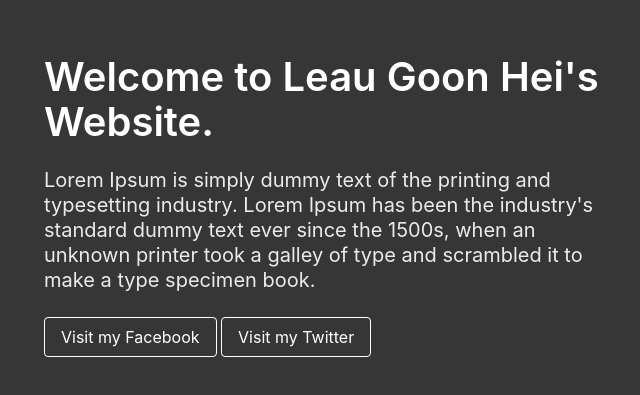
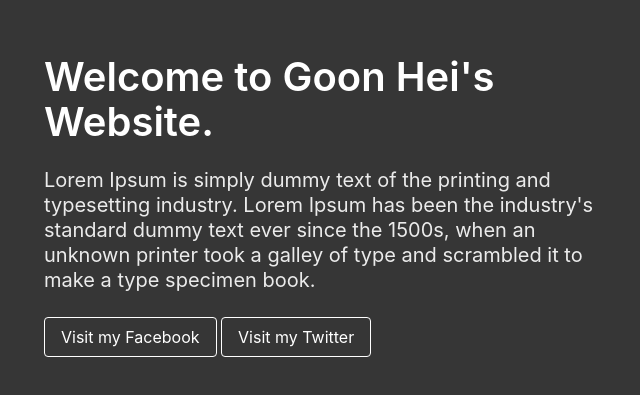
Before and after one commit to Goon-Hei/leaugoonhei.github.io, a plain HTML site: page index.html in a window 1280 px wide. Shown: the part 195-590 px from the top of the page, without its empty margins (314-954 px from the left). Drawn offline with nearby package versions, Linux system fonts and the light colour scheme.

Commit message:
Update index.html

```diff
--- a/index.html
+++ b/index.html
@@ -13,7 +13,7 @@
             <div class="columns is-vcentered is-centered">
                 <div class="column is-6">
                     <div class="block">
-                        <h1 class="title is-2">Welcome to Leau Goon Hei's Website.</h1>
+                        <h1 class="title is-2">Welcome to Goon Hei's Website.</h1>
                     </div>
                     <div class="block">
                         <h2 class="subtitle">Lorem Ipsum is simply dummy text of the printing and typesetting industry. Lorem Ipsum has been the industry's standard dummy text ever since the 1500s, when an unknown printer took a galley of type and scrambled it to make a type specimen book.<br>
```
